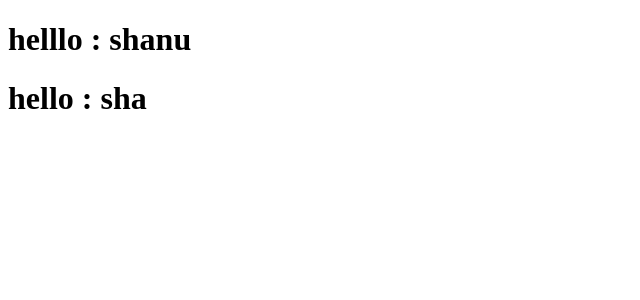
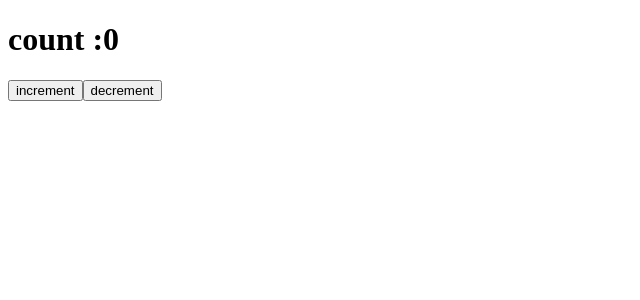
Before and after one commit to chechu776/domain-practice, a React (Vite) app in the folder react/@latest/: page / in a window 1280 px wide. Shown: the top 300 px of the page, without its empty margins (0-640 px from the left). Built offline with nearby package versions, Linux system fonts and the light colour scheme.

Commit message:
useReducer

```diff
--- a/react/@latest/src/App.jsx
+++ b/react/@latest/src/App.jsx
@@ -1,7 +1,8 @@
-import React, { useEffect, useState } from "react";
+import React, { Fragment, useEffect, useState } from "react";
 import axios from "axios"
 import { createContext } from "react";
 import { useContext } from "react";
+import { useReducer } from "react";
 
 const app = () => {
   // const [users,setUsers]=useState([])
@@ -48,24 +49,45 @@ const app = () => {
 //       </button>
 //   )
 
-return <>
-  <Con.Provider value="shanu"><Child /></Con.Provider>
-  <Con.Provider value="sha"><Child2 /></Con.Provider>
-</>
+// return <>
+//   <Con.Provider value="shanu"><Child /></Con.Provider>
+//   <Con.Provider value="sha"><Child2 /></Con.Provider>
+// </>
+
+const reducer =(state,action)=>{
+  if(action == "inc")
+  {
+    return state+1
+  }
+  else
+  {
+    return state-1
+  }
+}
+
+const [state,dispatch] = useReducer(reducer,0)
+
+return(
+  <>
+    <h1> count :{state}</h1>
+    <button onClick={()=>dispatch("inc")}> increment</button>
+    <button onClick={()=>dispatch("dec")}> decrement</button>
+  </>
+)
 
 }
 
 
 export default app;
 
-const Con = createContext()
+// const Con = createContext()
 
-const Child = ()=>{
-  const name = useContext(Con)
-  return <h1>helllo : {name}</h1>
-}
+// const Child = ()=>{
+//   const name = useContext(Con)
+//   return <h1>helllo : {name}</h1>
+// }
 
-const Child2 = ()=>{
-  const name = useContext(Con);
-  return <h1>hello : {name}</h1>
-}
+// const Child2 = ()=>{
+//   const name = useContext(Con);
+//   return <h1>hello : {name}</h1>
+// }
```
